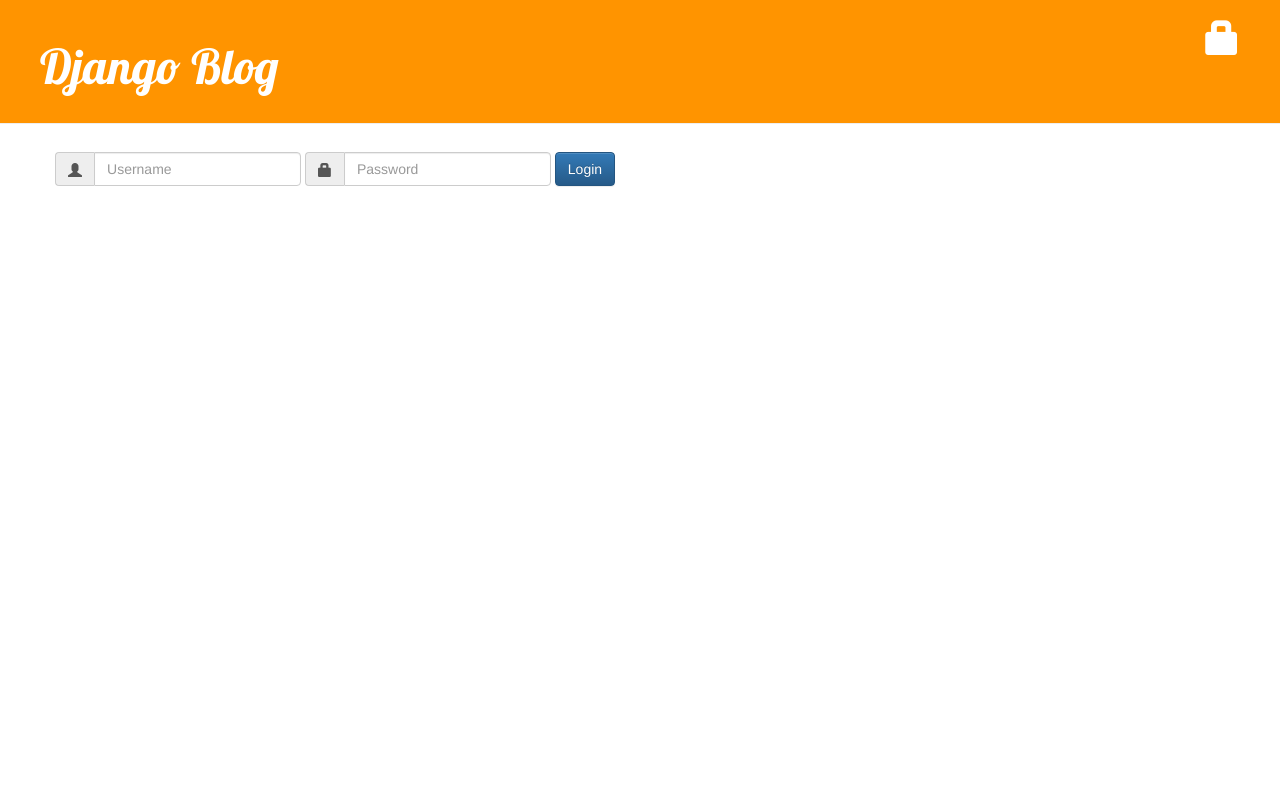
After one commit to gianlux01/my-blog-django, a Django app: page /accounts/login/ in a window 1280 px wide. The commit adds this page. Run offline with Django 3.2, Linux system fonts and the light colour scheme; some libraries are stand-ins or nearby versions.

Commit message:
Added Login page and Draft List.

```diff
--- a/blog/static/css/blog.css
+++ b/blog/static/css/blog.css
@@ -4,7 +4,8 @@ h1 a {
 }
 
 body {
-    padding-left: 15px;
+    /*padding-left: 15px;*/
+    padding-left: 0px;
 }
 
 .page-header {
@@ -55,3 +56,7 @@ h1, h2, h3, h4 {
 .post h1 a, .post h1 a:visited {
     color: #000000;
 }
+
+.errorlist {
+    color: #ff0000;
+}
--- a/blog/templates/blog/base.html
+++ b/blog/templates/blog/base.html
@@ -11,8 +11,12 @@
         <div class="page-header">
             {% if user.is_authenticated %}
                 <a href="{% url 'post_new' %}" class="top-menu"><span class="glyphicon glyphicon-plus"></span></a>
+                <a href="{% url 'post_draft_list' %}" class="top-menu"><span class="glyphicon glyphicon-edit"></span></a>
+                <p class="top-menu">Hello {{ user.username }} <small>(<a href="{% url 'logout' %}">Log out</a>)</small></p>
+            {% else %}
+                <a href="{% url 'login' %}" class="top-menu"><span class="glyphicon glyphicon-lock"></span></a>
             {% endif %}
-            <h1><a href="">Django Blog</a></h1>
+            <h1><a href="/">Django Blog</a></h1>
         </div>
 
         <div class="content container">
--- a/blog/templates/blog/post_edit.html
+++ b/blog/templates/blog/post_edit.html
@@ -4,6 +4,6 @@
     <h1>New post</h1>
     <form method="POST" class="post-form">{% csrf_token %}
         {{ form.as_p }}
-        <button type="submit" class="save btn btn-default">Save</button>
+        <button type="submit" class="save btn btn-primary">Save</button>
     </form>
 {% endblock %}
--- /dev/null
+++ b/blog/templates/registration/login.html
@@ -0,0 +1,54 @@
+{% extends "blog/base.html" %}
+
+{% block content %}
+    {% if form.errors %}
+        <p style="background-color: #ff0000; color: #ffffff">Your username and password didn't match. Please try again.</p>
+    {% endif %}
+
+<div class="row">
+
+        <form method="post" action="{% url 'login' %}" class="navbar-form navbar-left" role="form">
+            {% csrf_token %}
+                <div class="input-group">
+                    <span class="input-group-addon"><i class="glyphicon glyphicon-user"></i></span>
+                    <input id="id_username" maxlength="254" name="username" type="text" class="form-control" placeholder="Username">
+                    <!--<input id="email" type="email" class="form-control" name="email" value="" placeholder="Email Address">-->
+                </div>
+
+                <div class="input-group">
+                    <span class="input-group-addon"><i class="glyphicon glyphicon-lock"></i></span>
+                    <input id="id_password" name="password" type="password" class="form-control" placeholder="Password">
+                    <!--<input id="password" type="password" class="form-control" name="password" value="" placeholder="Password">-->
+                </div>
+                    <input type="submit" value="Login" class="btn btn-primary" />
+                    <input type="hidden" name="next" value="{{ next }}" />
+                    <!--<button type="submit" class="btn btn-primary">Login</button>-->
+        </form>
+
+
+    <!--<div style="width:30%" >-->
+        <!--
+            <form method="post" action="{% url 'login' %}">
+
+            {% csrf_token %}
+                <table>
+                <tr>
+                    <td><div class="form-group">{{ form.username.label_tag }}</div></td>
+                    <td>{{ form.username }}</td>
+                    <td><input id="id_username" maxlength="254" name="username" type="text" class="form-control"></td>
+                </tr>
+                <tr>
+                    <td>{{ form.password.label_tag }}</td>
+
+                    <td>{{ form.password }}</td>
+                    <td><input id="id_password" name="password" type="password" class="form-control"></td>
+                </tr>
+                </table>
+
+                <input type="submit" value="login" class="btn btn-primary" />
+                <input type="hidden" name="next" value="{{ next }}" />
+       -->
+    <!--</div> -->
+    <!--</form>-->
+</div>
+{% endblock %}
--- a/blog/urls.py
+++ b/blog/urls.py
@@ -6,4 +6,7 @@ urlpatterns = [
     url(r'^post/(?P<pk>[0-9]+)/$', views.post_detail, name='post_detail'),
     url(r'^post/new/$', views.post_new, name='post_new'),
     url(r'^post/(?P<pk>[0-9]+)/edit/$', views.post_edit, name='post_edit'),
+    url(r'^drafts/$', views.post_draft_list, name='post_draft_list'),
+    url(r'^post/(?P<pk>\d+)/publish/$', views.post_publish, name='post_publish'),
+    url(r'^post/(?P<pk>\d+)/remove/$', views.post_remove, name='post_remove'),
 ]
--- a/mysite/settings.py
+++ b/mysite/settings.py
@@ -102,3 +102,5 @@ USE_TZ = True
 
 STATIC_URL = '/static/'
 STATIC_ROOT = os.path.join(BASE_DIR, 'static')
+
+LOGIN_REDIRECT_URL = '/'
--- a/mysite/urls.py
+++ b/mysite/urls.py
@@ -1,5 +1,6 @@
 from django.conf.urls import include, url
 from django.contrib import admin
+from django.contrib.auth import views
 
 urlpatterns = [
     # Examples:
@@ -7,5 +8,7 @@ urlpatterns = [
     # url(r'^blog/', include('blog.urls')),
 
     url(r'^admin/', include(admin.site.urls)),
+    url(r'^accounts/login/$', views.login, name='login'),
+    url(r'^accounts/logout/$', views.logout, name='logout', kwargs={'next_page': '/'}),
     url(r'', include('blog.urls')),
 ]
```
Also changed, not shown: blog/templates/blog/post_detail.html (+9 -5 lines), blog/templates/blog/post_draft_list.html (added, +11 -0 lines), blog/templates/registration/login (copia).html (added, +31 -0 lines), blog/views.py (+26 -2 lines).
